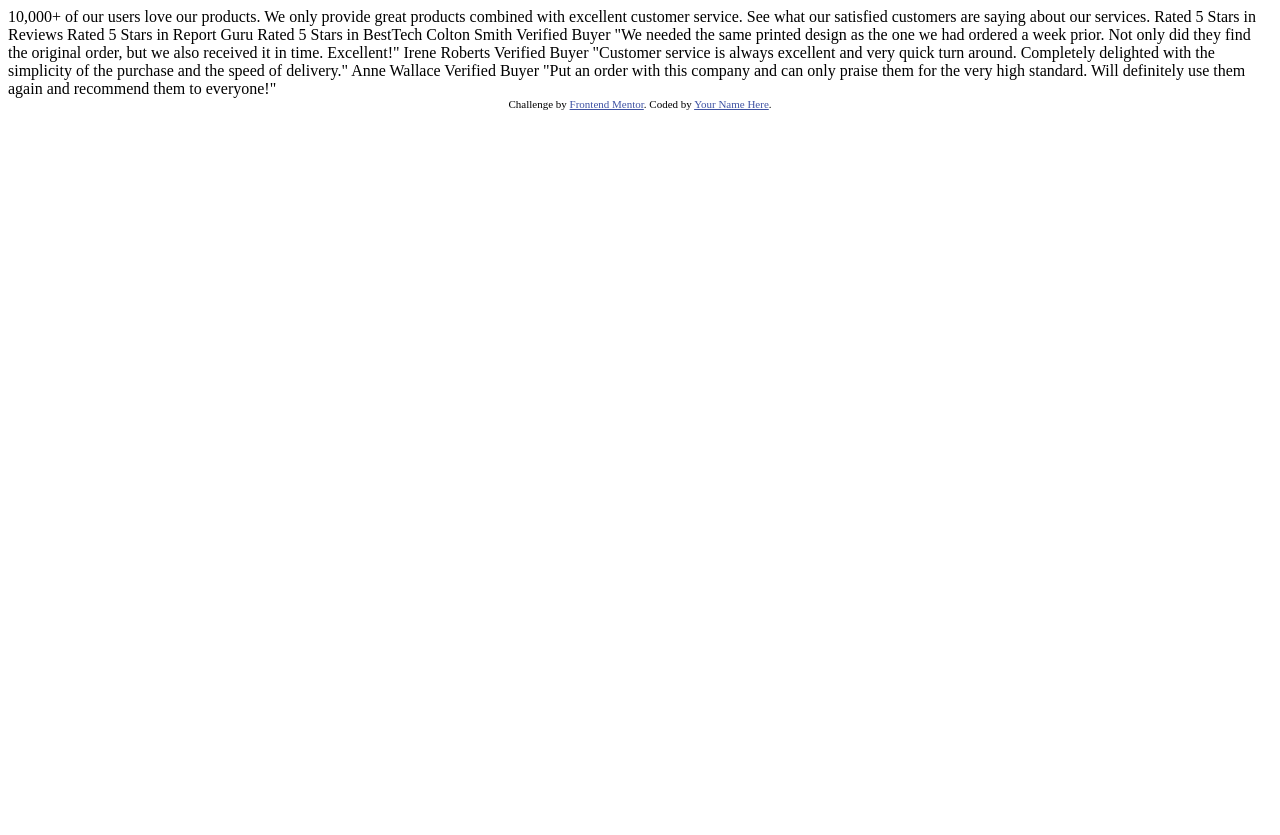
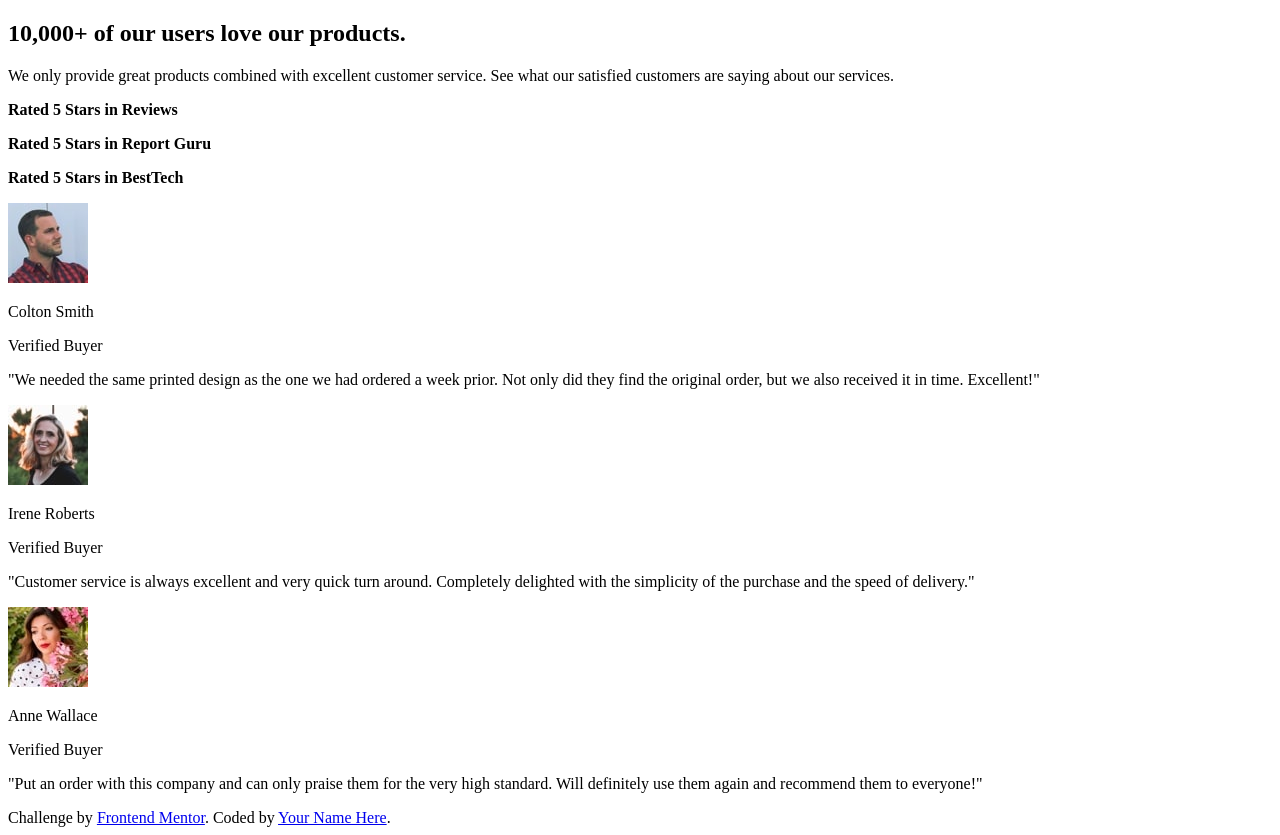
Before and after one commit to hadreemustaffa/social-proof-section, a plain HTML site: page index.html in a window 1280 px wide. Before the commit the page ends 800 px from the top, so only its background shows below. Drawn offline with Linux system fonts and the light colour scheme.

Commit message:
added structure

```diff
--- a/index.html
+++ b/index.html
@@ -1,61 +1,95 @@
 <!DOCTYPE html>
 <html lang="en">
+
 <head>
   <meta charset="UTF-8" />
   <meta name="viewport" content="width=device-width, initial-scale=1.0" />
-    <!-- displays site properly based on user's device -->
+  <link rel="icon" type="image/png" sizes="32x32" href="./images/favicon-32x32.png" />
+  <link rel="stylesheet" href="style.css">
+  <title>Frontend Mentor | Social proof section</title>
+</head>
 
-    <link
-      rel="icon"
-      type="image/png"
-      sizes="32x32"
-      href="./images/favicon-32x32.png"
-    />
-
-    <title>Frontend Mentor | Social proof section</title>
-
-    <!-- Feel free to remove these styles or customise in your own stylesheet 👍 -->
-    <style>
-      .attribution {
-        font-size: 11px;
-        text-align: center;
-      }
-      .attribution a {
-        color: hsl(228, 45%, 44%);
-      }
-    </style>
-  </head>
 <body>
+  <section class="container">
+    <header class="">
+      <h1 class="">
         10,000+ of our users love our products.
-
+      </h1>
+      <p class="">
         We only provide great products combined with excellent customer service.
         See what our satisfied customers are saying about our services.
+      </p>
+    </header>
+    <div class="stars">
+      <p><b>Rated 5 Stars in Reviews</b></p>
+      <p><b>Rated 5 Stars in Report Guru</b></p>
+      <p><b>Rated 5 Stars in BestTech</b></p>
+    </div>
+  </section>
 
-    Rated 5 Stars in Reviews
-    Rated 5 Stars in Report Guru
-    Rated 5 Stars in BestTech
-
-    Colton Smith
-    Verified Buyer
+  <section class="container">
+    <div class="card">
+      <div class="customer">
+        <img src="images/image-colton.jpg" alt="headshot of a man">
+        <div class="name">
+          <p class="">Colton Smith</p>
+          <p class="">Verified Buyer</p>
+        </div>
+      </div>
+      <div class="text-container">
+        <p class="">
           "We needed the same printed design as the one we had ordered a week prior.
           Not only did they find the original order, but we also received it in time.
           Excellent!"
+        </p>
+      </div>
 
-    Irene Roberts
-    Verified Buyer
+      <div class="card">
+        <div class="customer">
+          <img src="images/image-irene.jpg" alt="headshot of a man">
+          <div class="name">
+            <p class="">Irene Roberts</p>
+            <p class="">Verified Buyer</p>
+          </div>
+        </div>
+        <div class="text-container">
+          <p class="">
             "Customer service is always excellent and very quick turn around. Completely
             delighted with the simplicity of the purchase and the speed of delivery."
+          </p>
+        </div>
 
-    Anne Wallace
-    Verified Buyer
+
+        <div class="card">
+          <div class="customer">
+            <img src="images/image-anne.jpg" alt="headshot of a man">
+            <div class="name">
+              <p class="">Anne Wallace</p>
+              <p class="">Verified Buyer</p>
+            </div>
+          </div>
+          <div class="text-container">
+            <p class="">
               "Put an order with this company and can only praise them for the very high
               standard. Will definitely use them again and recommend them to everyone!"
+            </p>
+          </div>
+        </div>
+
+  </section>
+
+
+
+
+
+
+
 
   <div class="attribution">
     Challenge by
-      <a href="https://www.frontendmentor.io?ref=challenge" target="_blank"
-        >Frontend Mentor</a
-      >. Coded by <a href="#">Your Name Here</a>.
+    <a href="https://www.frontendmentor.io?ref=challenge" target="_blank">Frontend Mentor</a>. Coded by <a href="#">Your
+      Name Here</a>.
   </div>
 </body>
+
 </html>
```
Lines whose indentation alone changed are shown as unchanged.
